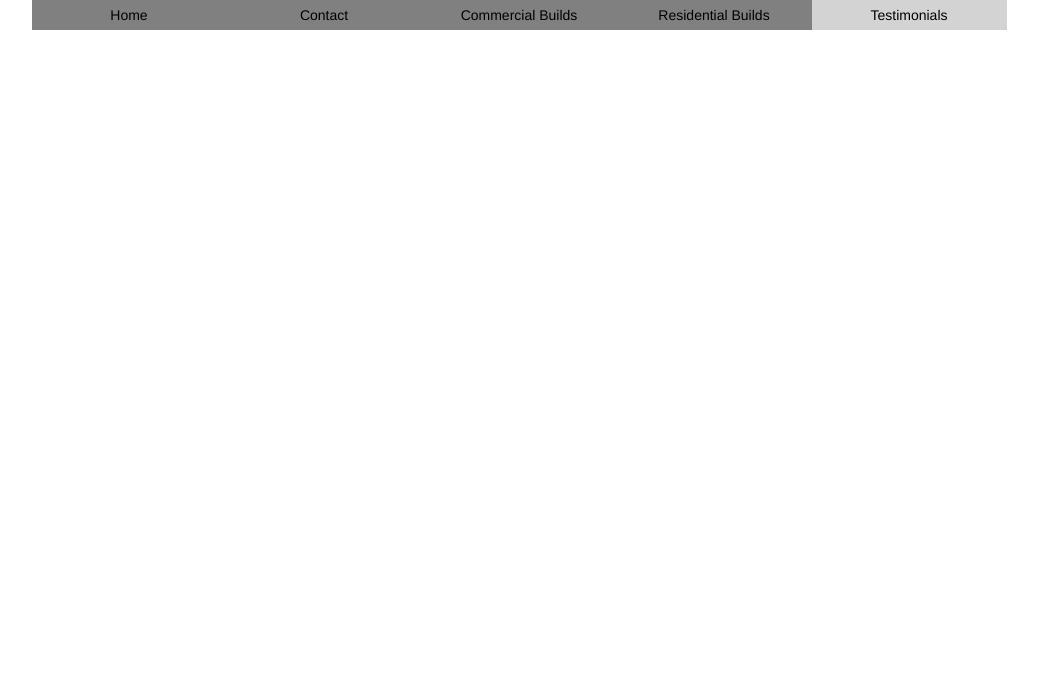
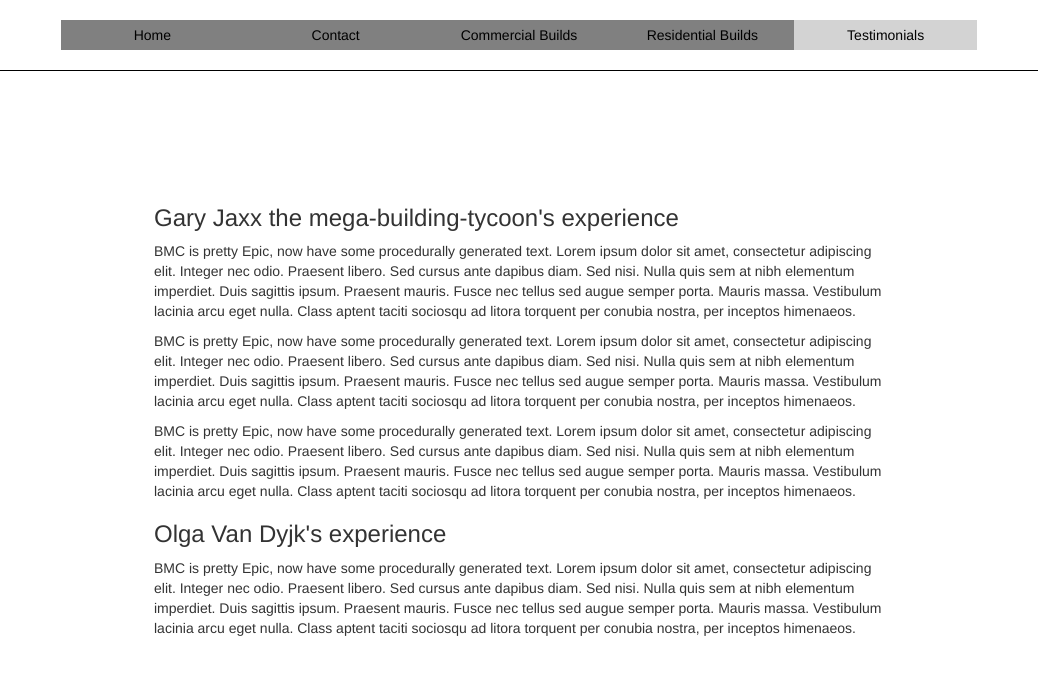
Before and after one commit to samueldahl/BMC2, a plain HTML site: page testimonials.html in a window 1280 px wide. Shown: the whole page, without its empty margins (121-1159 px from the left). Drawn offline with Linux system fonts and the light colour scheme.

Commit message:
Added all the content to the HTML files, would probably have been wise to do a single commit for all of them. Fixed countless issues with CSS.

```diff
--- a/style.css
+++ b/style.css
@@ -13,3 +13,28 @@
     padding:5px;
 
 }
+.body{
+
+}
+.logoImage{
+    width:100%;
+    padding-top:10%;
+}
+.textBody{
+    padding-top:10%;
+}
+#navbar{
+    background-color: rgba(255, 255, 255, 1);
+    padding: 20px;
+    margin: 0;
+    border-bottom: 1px solid black;
+    top: 0;
+    z-index: 1;
+}
+img{
+    padding-top:30px;
+    width:100%;
+}
+body{
+    margin:0;
+}
--- a/testimonials.html
+++ b/testimonials.html
@@ -13,7 +13,7 @@
 </head>
 <body>
 <div class="container">
-    <div class="row">  <!-- This is the head bar -->
+    <div class="row" id="navbar">  <!-- This is the head bar -->
         <a href="index.html">
             <div class="col-lg-2 col-lg-offset-1 col-sm-12 col-xs-12 button">
                 <span>Home</span>
@@ -47,5 +47,34 @@
 
     </div>
 </div>
+
+<div class="container">
+    <div class="row col-lg-8 col-lg-offset-2 textBody">
+        <h3>
+            Gary Jaxx the mega-building-tycoon's experience
+        </h3>
+        <p>
+            BMC is pretty Epic, now have some procedurally generated text. Lorem ipsum dolor sit amet, consectetur adipiscing elit. Integer nec odio. Praesent libero. Sed cursus ante dapibus diam. Sed nisi. Nulla quis sem at nibh elementum imperdiet. Duis sagittis ipsum. Praesent mauris. Fusce nec tellus sed augue semper porta. Mauris massa. Vestibulum lacinia arcu eget nulla. Class aptent taciti sociosqu ad litora torquent per conubia nostra, per inceptos himenaeos.
+        </p>
+        <p>
+            BMC is pretty Epic, now have some procedurally generated text. Lorem ipsum dolor sit amet, consectetur adipiscing elit. Integer nec odio. Praesent libero. Sed cursus ante dapibus diam. Sed nisi. Nulla quis sem at nibh elementum imperdiet. Duis sagittis ipsum. Praesent mauris. Fusce nec tellus sed augue semper porta. Mauris massa. Vestibulum lacinia arcu eget nulla. Class aptent taciti sociosqu ad litora torquent per conubia nostra, per inceptos himenaeos.
+        </p>
+        <p>
+            BMC is pretty Epic, now have some procedurally generated text. Lorem ipsum dolor sit amet, consectetur adipiscing elit. Integer nec odio. Praesent libero. Sed cursus ante dapibus diam. Sed nisi. Nulla quis sem at nibh elementum imperdiet. Duis sagittis ipsum. Praesent mauris. Fusce nec tellus sed augue semper porta. Mauris massa. Vestibulum lacinia arcu eget nulla. Class aptent taciti sociosqu ad litora torquent per conubia nostra, per inceptos himenaeos.
+        </p>
+        <h3>
+            Olga Van Dyjk's experience
+        </h3>
+        <p>
+            BMC is pretty Epic, now have some procedurally generated text. Lorem ipsum dolor sit amet, consectetur adipiscing elit. Integer nec odio. Praesent libero. Sed cursus ante dapibus diam. Sed nisi. Nulla quis sem at nibh elementum imperdiet. Duis sagittis ipsum. Praesent mauris. Fusce nec tellus sed augue semper porta. Mauris massa. Vestibulum lacinia arcu eget nulla. Class aptent taciti sociosqu ad litora torquent per conubia nostra, per inceptos himenaeos.
+        </p>
+
+
+
+    </div>
+</div>
+
+
+
 </body>
 </html>
```
Also changed, not shown: commercialBuilds.html (+16 -1 lines), contact.html (+20 -1 lines), index.html (+10 -1 lines), residentialBuilds.html (+17 -2 lines).
